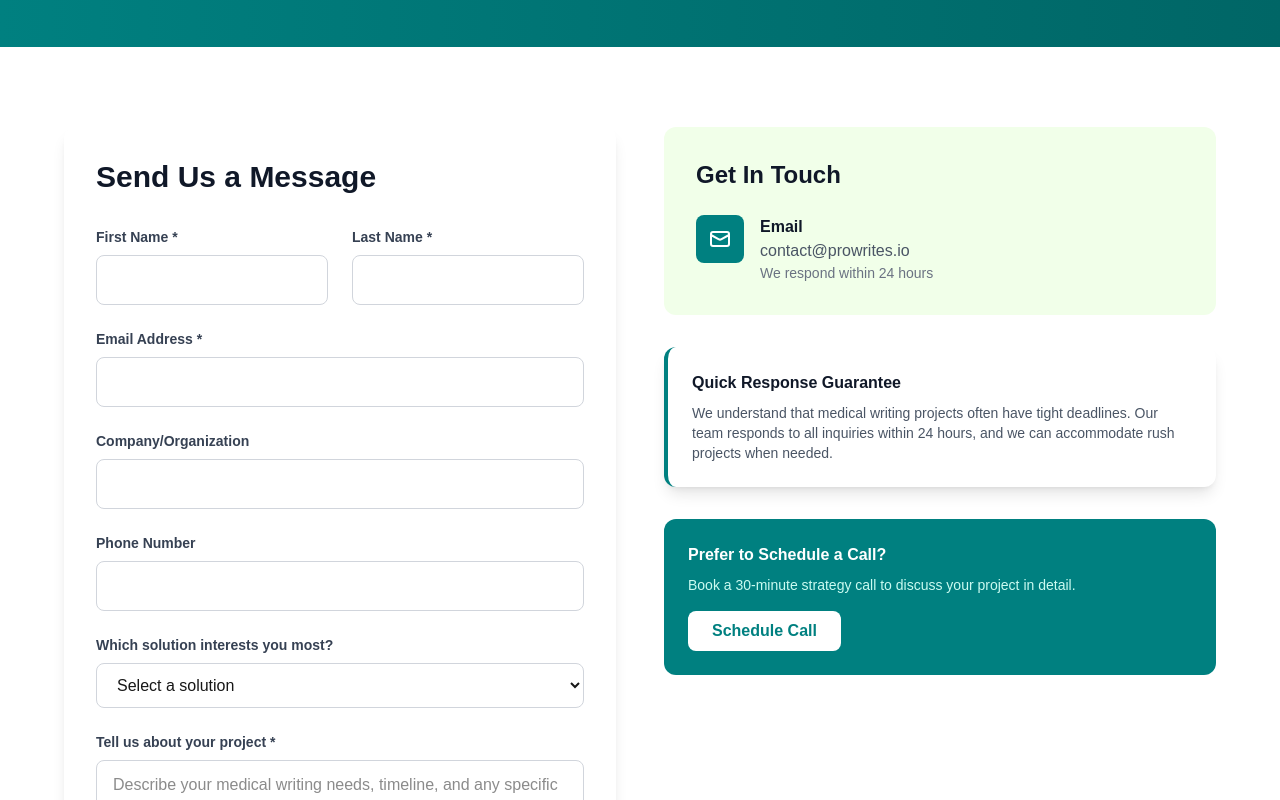
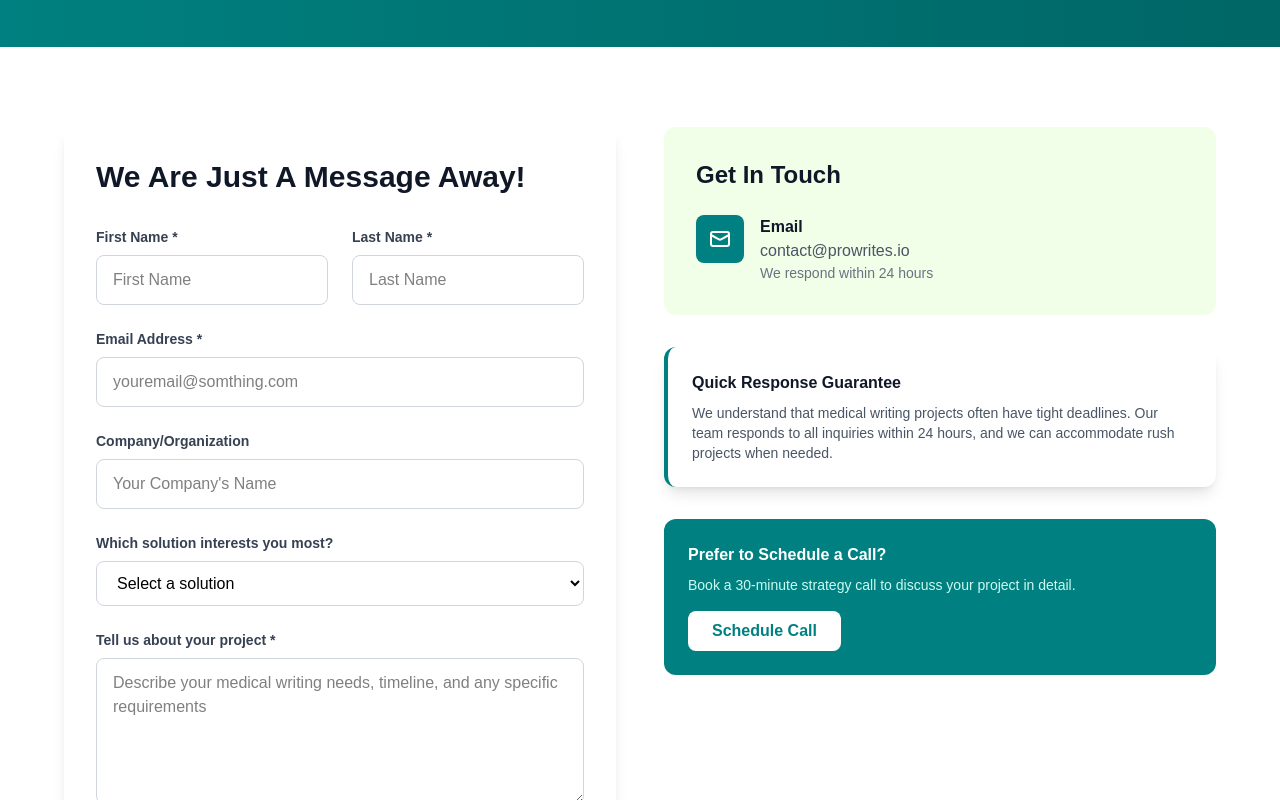
Before and after one commit to blockchainbull/ProWrites-website, a Next.js app: page /contact in a window 1280 px wide. Shown: the part 400-1200 px from the top of the page. Built offline with nearby package versions, Linux system fonts and the light colour scheme.

Commit message:
conatct form

```diff
--- a/src/app/contact/page.tsx
+++ b/src/app/contact/page.tsx
@@ -1,7 +1,41 @@
+'use client'
+import { useState } from 'react'
 import Header from '@/components/Header'
 import Footer from '@/components/Footer'
 
 export default function Contact() {
+  const [isSubmitting, setIsSubmitting] = useState(false)
+  const [submitStatus, setSubmitStatus] = useState<'idle' | 'success' | 'error'>('idle')
+
+  const handleSubmit = async (e: React.FormEvent<HTMLFormElement>) => {
+    e.preventDefault()
+    setIsSubmitting(true)
+
+    try {
+      const form = e.currentTarget
+      const formData = new FormData(form)
+
+      const response = await fetch('https://formspree.io/f/xjkrdvaa', {
+        method: 'POST',
+        body: formData,
+        headers: {
+          'Accept': 'application/json'
+        }
+      })
+
+      if (response.ok) {
+        setSubmitStatus('success')
+        form.reset()
+      } else {
+        setSubmitStatus('error')
+      }
+    } catch (error) {
+      setSubmitStatus('error')
+    } finally {
+      setIsSubmitting(false)
+    }
+  }
+
   return (
     <main className="min-h-screen bg-white">
       <Header />
@@ -29,9 +63,59 @@ export default function Contact() {
 
               {/* Contact Form */}
               <div className="bg-white p-8 rounded-xl shadow-lg">
-                <h2 className="text-3xl font-bold text-gray-900 mb-8">Send Us a Message</h2>
+                <h2 className="text-3xl font-bold text-gray-900 mb-8">We Are Just A Message Away!</h2>
 
-                <form className="space-y-6">
+                {/* Success Message */}
+                {submitStatus === 'success' && (
+                  <div className="mb-6 p-6 bg-green-50 border border-green-200 rounded-lg">
+                    <div className="flex items-start">
+                      <div className="flex-shrink-0">
+                        <svg className="w-6 h-6 text-green-600" fill="none" stroke="currentColor" viewBox="0 0 24 24">
+                          <path strokeLinecap="round" strokeLinejoin="round" strokeWidth={2} d="M9 12l2 2 4-4m6 2a9 9 0 11-18 0 9 9 0 0118 0z" />
+                        </svg>
+                      </div>
+                      <div className="ml-3">
+                        <h3 className="text-lg font-semibold text-green-800">Message Sent Successfully!</h3>
+                        <p className="text-green-700 mt-1">
+                          Thank you for your interest in ProWrites. Our team will review your inquiry and
+                          get back to you within 24 hours with a personalized response.
+                        </p>
+                        <div className="mt-3 p-3 bg-green-100 rounded">
+                          <p className="text-sm text-green-700 font-medium">What happens next?</p>
+                          <ul className="text-sm text-green-600 mt-1 space-y-1">
+                            <li>• A physician-writer will assess your needs</li>
+                            <li>• You&apos;ll receive a personalized response within 24 hours</li>
+                            <li>• We&apos;ll schedule a strategy call if it&apos;s a good fit</li>
+                          </ul>
+                        </div>
+                      </div>
+                    </div>
+                  </div>
+                )}
+
+                {/* Error Message */}
+                {submitStatus === 'error' && (
+                  <div className="mb-6 p-6 bg-red-50 border border-red-200 rounded-lg">
+                    <div className="flex items-start">
+                      <div className="flex-shrink-0">
+                        <svg className="w-6 h-6 text-red-600" fill="none" stroke="currentColor" viewBox="0 0 24 24">
+                          <path strokeLinecap="round" strokeLinejoin="round" strokeWidth={2} d="M12 8v4m0 4h.01M21 12a9 9 0 11-18 0 9 9 0 0118 0z" />
+                        </svg>
+                      </div>
+                      <div className="ml-3">
+                        <h3 className="text-lg font-semibold text-red-800">Message Not Sent</h3>
+                        <p className="text-red-700 mt-1">
+                          Sorry, there was an error sending your message. Please try again or contact us directly at{' '}
+                          <a href="mailto:contact@prowrites.io" className="font-semibold underline">
+                            contact@prowrites.io
+                          </a>
+                        </p>
+                      </div>
+                    </div>
+                  </div>
+                )}
+
+                <form onSubmit={handleSubmit} className="space-y-6">
                   <div className="grid md:grid-cols-2 gap-6">
                     <div>
                       <label htmlFor="firstName" className="block text-sm font-semibold text-gray-700 mb-2">
@@ -40,7 +124,9 @@ export default function Contact() {
                       <input
                         type="text"
                         id="firstName"
-                        className="w-full px-4 py-3 border border-gray-300 rounded-lg focus:outline-none focus:ring-2 focus:ring-[#008080] focus:border-transparent"
+                        name="firstName"
+                        className="w-full px-4 py-3 border border-gray-300 text-black rounded-lg focus:outline-none focus:ring-2 focus:ring-[#008080] focus:border-transparent"
+                        placeholder="First Name"
                         required
                       />
                     </div>
@@ -51,7 +137,9 @@ export default function Contact() {
                       <input
                         type="text"
                         id="lastName"
-                        className="w-full px-4 py-3 border border-gray-300 rounded-lg focus:outline-none focus:ring-2 focus:ring-[#008080] focus:border-transparent"
+                        name="lastName"
+                        className="w-full px-4 py-3 border border-gray-300 text-black rounded-lg focus:outline-none focus:ring-2 focus:ring-[#008080] focus:border-transparent"
+                        placeholder="Last Name"
                         required
                       />
                     </div>
@@ -64,7 +152,9 @@ export default function Contact() {
                     <input
                       type="email"
                       id="email"
-                      className="w-full px-4 py-3 border border-gray-300 rounded-lg focus:outline-none focus:ring-2 focus:ring-[#008080] focus:border-transparent"
+                      name="email"
+                      className="w-full px-4 py-3 border border-gray-300 text-black rounded-lg focus:outline-none focus:ring-2 focus:ring-[#008080] focus:border-transparent"
+                      placeholder="youremail@somthing.com"
                       required
                     />
                   </div>
@@ -76,18 +166,9 @@ export default function Contact() {
                     <input
                       type="text"
                       id="company"
-                      className="w-full px-4 py-3 border border-gray-300 rounded-lg focus:outline-none focus:ring-2 focus:ring-[#008080] focus:border-transparent"
-                    />
-                  </div>
-
-                  <div>
-                    <label htmlFor="phone" className="block text-sm font-semibold text-gray-700 mb-2">
-                      Phone Number
-                    </label>
-                    <input
-                      type="tel"
-                      id="phone"
-                      className="w-full px-4 py-3 border border-gray-300 rounded-lg focus:outline-none focus:ring-2 focus:ring-[#008080] focus:border-transparent"
+                      name="company"
+                      className="w-full px-4 py-3 border border-gray-300 text-black rounded-lg focus:outline-none focus:ring-2 focus:ring-[#008080] focus:border-transparent"
+                      placeholder="Your Company&apos;s Name"
                     />
                   </div>
 
@@ -97,15 +178,15 @@ export default function Contact() {
                     </label>
                     <select
                       id="solution"
-                      className="w-full px-4 py-3 border border-gray-300 rounded-lg focus:outline-none focus:ring-2 focus:ring-[#008080] focus:border-transparent"
+                      name="solution"
+                      className="w-full px-4 py-3 border border-gray-300 text-black rounded-lg focus:outline-none focus:ring-2 focus:ring-[#008080] focus:border-transparent"
                     >
                       <option value="">Select a solution</option>
                       <option value="patient-education">Patient Education</option>
                       <option value="medical-education">Medical Education</option>
                       <option value="clinical-authority">Clinical Authority</option>
-                      <option value="digital-health-content">Digital Health Content</option>
-                      <option value="multiple">Multiple Solutions</option>
-                      <option value="not-sure">Not Sure Yet</option>
+                      <option value="digital-health-content">Digital Health</option>
+                      <option value="multiple">Other</option>
                     </select>
                   </div>
 
@@ -115,18 +196,33 @@ export default function Contact() {
                     </label>
                     <textarea
                       id="message"
+                      name="message"
                       rows={5}
-                      className="w-full px-4 py-3 border border-gray-300 rounded-lg focus:outline-none focus:ring-2 focus:ring-[#008080] focus:border-transparent"
-                      placeholder="Describe your medical writing needs, timeline, and any specific requirements..."
+                      className="w-full px-4 py-3 border border-gray-300 text-black rounded-lg focus:outline-none focus:ring-2 focus:ring-[#008080] focus:border-transparent"
+                      placeholder="Describe your medical writing needs, timeline, and any specific requirements"
                       required
                     ></textarea>
                   </div>
 
+                  {/* Hidden field for form identification */}
+                  <input type="hidden" name="_subject" value="New contact form submission from ProWrites website" />
+
                   <button
                     type="submit"
-                    className="w-full bg-[#008080] text-white px-8 py-4 rounded-lg font-semibold hover:bg-teal-700 transition text-lg"
+                    disabled={isSubmitting}
+                    className="w-full bg-[#008080] text-white px-8 py-4 rounded-lg font-semibold hover:bg-teal-700 transition text-lg disabled:opacity-50 disabled:cursor-not-allowed"
                   >
-                    Send Message
+                    {isSubmitting ? (
+                      <span className="flex items-center justify-center">
+                        <svg className="animate-spin -ml-1 mr-3 h-5 w-5 text-white" xmlns="http://www.w3.org/2000/svg" fill="none" viewBox="0 0 24 24">
+                          <circle className="opacity-25" cx="12" cy="12" r="10" stroke="currentColor" strokeWidth="4"></circle>
+                          <path className="opacity-75" fill="currentColor" d="M4 12a8 8 0 018-8V0C5.373 0 0 5.373 0 12h4zm2 5.291A7.962 7.962 0 014 12H0c0 3.042 1.135 5.824 3 7.938l3-2.647z"></path>
+                        </svg>
+                        Sending...
+                      </span>
+                    ) : (
+                      'Send Message'
+                    )}
                   </button>
                 </form>
               </div>
```
